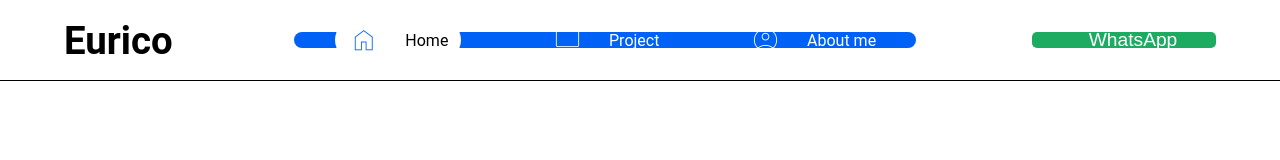
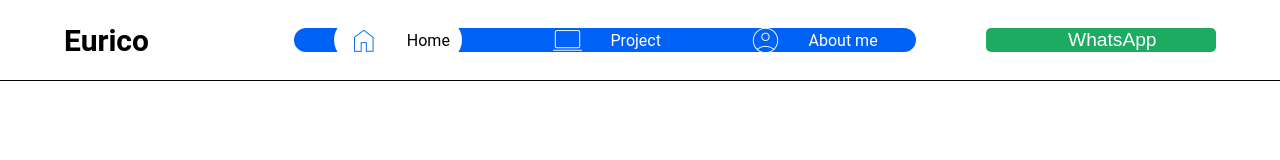
Before and after one commit to angelino514/Test, a plain HTML site: page index.html in a window 1280 px wide. Drawn offline with nearby package versions, Linux system fonts and the light colour scheme.

Commit message:
Arquivo css

```diff
--- a/style.css
+++ b/style.css
@@ -48,7 +48,7 @@ font-family: "Roboto" , sans-serif;
     }
 
     .logo-title {
-        font-size: 3vw;
+        font-size: clamp(25px , 6vw , 30px);
     }
 
     .div-navbar {
@@ -70,7 +70,7 @@ font-family: "Roboto" , sans-serif;
 
     .navbar {
         width: 90%;
-        height: 40%;
+        height: 60%;
         background: #0061F6;
         align-items: center;
         justify-content: center;
@@ -105,6 +105,7 @@ font-family: "Roboto" , sans-serif;
         display: flex;
         gap: 2vw;
         border-radius: 30px;
+        transition: .2s;
     }
 
     .link-activo {
@@ -120,7 +121,7 @@ font-family: "Roboto" , sans-serif;
     }
 
     .material-symbols-outlined {
-        font-size: 2.5vw;
+        font-size: clamp(30px , 6vw , 35px);
         color: white;
         font-weight: 100;
     }
@@ -143,8 +144,8 @@ font-family: "Roboto" , sans-serif;
 
 
     .button-WatsAp {
-       width: 80%;
-       height: 20%;
+       width: 100%;
+       height: 30%;
        display: flex;
        align-items: center;
        justify-content: center;
@@ -255,6 +256,7 @@ font-family: "Roboto" , sans-serif;
         gap: 10%;
         align-items: center;
         display: flex;
+        margin-left: 5%;
     }
 
      .link  .material-symbols-outlined {
@@ -266,12 +268,18 @@ font-family: "Roboto" , sans-serif;
         font-size: 10vw;
     }
 
+    .link-activo {
+        margin-left: 0;
+        width: 85%;
+    }
+
     .text-link {
         flex: 60%;
         height: 100%;
         align-items: center;
         justify-content: start;
         display: flex;
+        font-size: clamp(14px , 6vw , 16px);
     }
 
     .div-watsaap {
```
